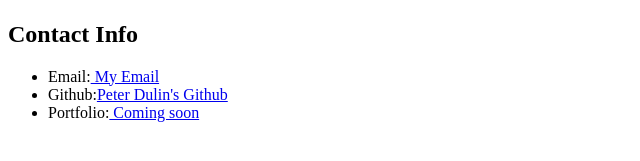
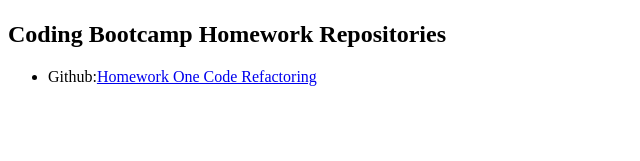
Before and after one commit to Dulinp/Dulinp.github.io, a plain HTML site: page index.html in a window 1280 px wide. Shown: the part 417-578 px from the top of the page, without its empty margins (0-640 px from the left). Drawn offline with Linux system fonts and the light colour scheme.

Commit message:
added homework link

```diff
--- a/index.html
+++ b/index.html
@@ -15,16 +15,13 @@
             <h2>Peter Dulin</h2>
 
             <img src="https://media-exp1.licdn.com/dms/image/C4E03AQHOixn9Y8mllQ/profile-displayphoto-shrink_400_400/0/1607786605801?e=1616025600&v=beta&t=jowOGhtFO4VBSpdtKcUSNuUm32g3FYbSim5MDqSRSQU" alt="Peter Dulin">
-            <p></p>
         </section>
 
         <section>
-            <h2>Contact Info</h2>
+            <h2>Coding Bootcamp Homework Repositories</h2>
 
             <ul>
-                <li>Email:<a href="#"> My Email</a></li>
-                <li>Github:<a href="https://github.com/Dulinp" target="_blank">Peter Dulin's Github</a></li>
-                <li>Portfolio:<a href="$"> Coming soon</a></li>
+                <li>Github:<a href="https://github.com/Dulinp/Bootcamp-Homework1-Horiseon" target="_blank">Homework One Code Refactoring</a></li>
             </ul>
         </section>
     </div>
```
